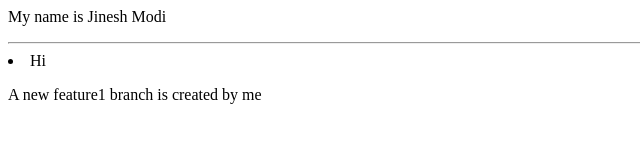
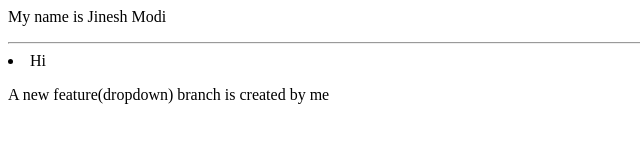
Before and after one commit to PranamyaBannore/Ass1Dev, a plain HTML site: page index.html in a window 1280 px wide. Shown: the full height of the page, 0-640 px from the left. Drawn offline with Linux system fonts and the light colour scheme.

Commit message:
dropdown

```diff
--- a/index.html
+++ b/index.html
@@ -1,4 +1,4 @@
 <p> My name is Jinesh Modi </p>
 <hr>
 <li>Hi</li>
-<p> A new feature1 branch is created by me</p>
+<p> A new feature(dropdown) branch is created by me</p>
```
